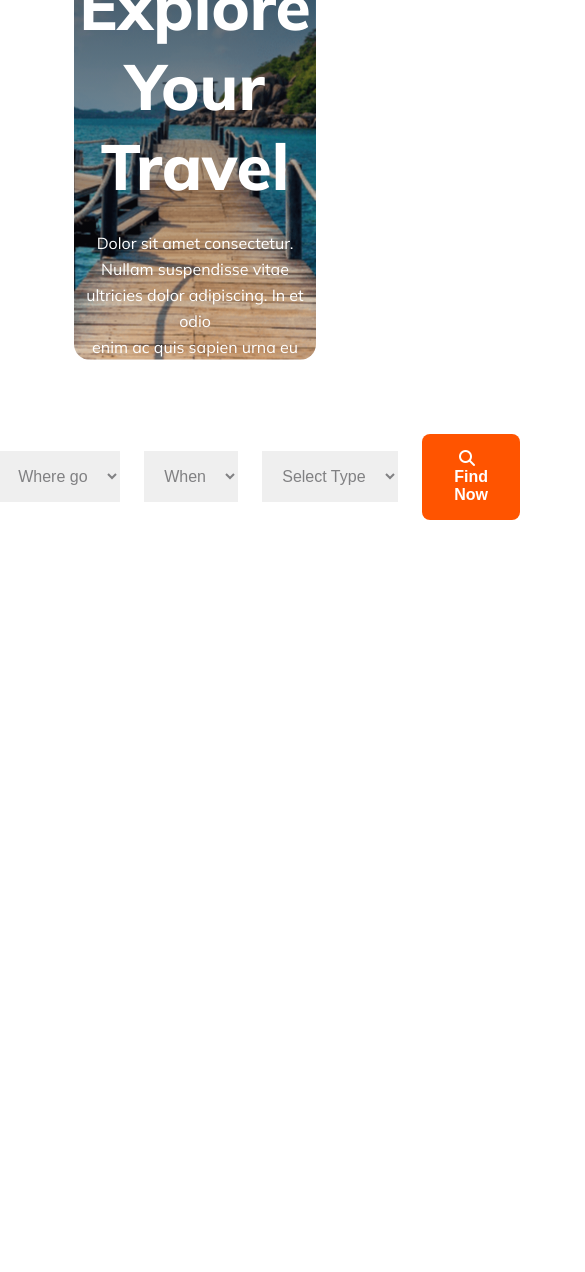
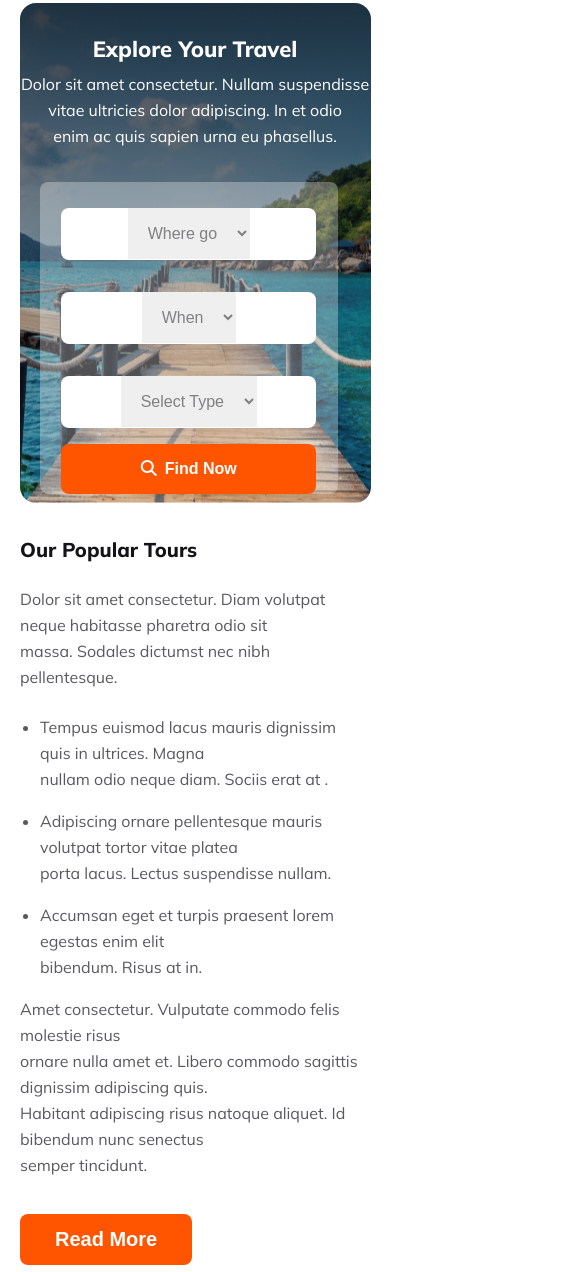
Before and after one commit to mdwahiduzzaman124/Assignment-2, a plain HTML site: page index.html in a window 390 px wide. Shown: the part 330-1602 px from the top of the page, 585 px wide, since content can reach past the window. Before the commit the page ends 850 px from the top, so only its background shows below. Drawn offline with Linux system fonts and the light colour scheme.

Commit message:
banner work and responsive done

```diff
--- a/index.html
+++ b/index.html
@@ -1,17 +1,23 @@
 <!DOCTYPE html>
 <html lang="en">
-
   <head>
-    <meta charset="UTF-8">
-    <meta name="viewport" content="width=device-width, initial-scale=1.0">
+    <meta charset="UTF-8" />
+    <meta name="viewport" content="width=device-width, initial-scale=1.0" />
     <title>Travel valley</title>
-    <link rel="preconnect" href="https://fonts.googleapis.com">
-    <link rel="preconnect" href="https://fonts.gstatic.com" crossorigin>
+    <link rel="preconnect" href="https://fonts.googleapis.com" />
+    <link rel="preconnect" href="https://fonts.gstatic.com" crossorigin />
     <link
-        href="https://fonts.googleapis.com/css2?family=Mulish:wght@400;700;800;900&family=Work+Sans:wght@400;500;600;700;800&display=swap"
-        rel="stylesheet">
-        <link rel="stylesheet" href="https://cdnjs.cloudflare.com/ajax/libs/font-awesome/6.5.1/css/all.min.css" integrity="sha512-DTOQO9RWCH3ppGqcWaEA1BIZOC6xxalwEsw9c2QQeAIftl+Vegovlnee1c9QX4TctnWMn13TZye+giMm8e2LwA==" crossorigin="anonymous" referrerpolicy="no-referrer" />
-    <link rel="stylesheet" href="style/blog.css">
+      href="https://fonts.googleapis.com/css2?family=Mulish:wght@400;700;800&display=swap"
+      rel="stylesheet"
+    />
+    <link
+      rel="stylesheet"
+      href="https://cdnjs.cloudflare.com/ajax/libs/font-awesome/6.5.1/css/all.min.css"
+      integrity="sha512-DTOQO9RWCH3ppGqcWaEA1BIZOC6xxalwEsw9c2QQeAIftl+Vegovlnee1c9QX4TctnWMn13TZye+giMm8e2LwA=="
+      crossorigin="anonymous"
+      referrerpolicy="no-referrer"
+    />
+    <link rel="stylesheet" href="style/blog.css" />
   </head>
 
   <body>
@@ -19,12 +25,14 @@
       <nav>
         <div class="nav">
           <div class="f-nav">
-                    <img src="Images/Group 40071 (2).png" alt="">
-                    <h3 class="nav-title">Hero <span class="part2-of-title">Travel</span> </h3>
+            <img src="Images/Group 40071 (2).png" alt="" />
+            <h3 class="nav-title">
+              Hero <span class="part2-of-title">Travel</span>
+            </h3>
           </div>
-                <div>
+          <div class="nav-ul">
             <ul class="l-nav">
-                        <li><a style="color: #ff5400;" href="">Home</a></li>
+              <li><a style="color: #ff5400" href="">Home</a></li>
               <li><a href="">Packages</a></li>
               <li><a href="">Testimonial</a></li>
               <li><a href="">Blog</a></li>
@@ -34,11 +42,11 @@
         </div>
       </nav>
       <section class="banner">
-                <h1 class="banner-title">
-                    Explore Your Travel
-                </h1>
+        <h1 class="banner-title">Explore Your Travel</h1>
         <p class="banner-discription">
-                    Dolor sit amet consectetur. Nullam suspendisse vitae ultricies dolor adipiscing. In et odio <br> enim ac quis sapien urna eu phasellus.
+          Dolor sit amet consectetur. Nullam suspendisse vitae ultricies dolor
+          adipiscing. In et odio <br>
+          enim ac quis sapien urna eu phasellus.
         </p>
         <div class="options-inside-banner">
           <div class="option">
@@ -57,14 +65,52 @@
             </select>
           </div>
           <div class="banner-btn-div-class">
-                        <button class="banner-btn"><i id="banner-btn-icon" class="fa fa-search"></i>Find Now</button>
+            <button class="banner-btn">
+              <i id="banner-btn-icon" class="fa fa-search"></i>Find Now
+            </button>
           </div>
         </div>
       </section>
     </header>
-    <main>
-
+    <main class="main">
+      <section class="Popular-Tours">
+        <div>
+          <h3 class="popular-tour-title">Our Popular Tours</h3>
+          <p class="popular-tour-discription">
+            Dolor sit amet consectetur. Diam volutpat neque habitasse pharetra
+            odio sit <br />
+            massa. Sodales dictumst nec nibh pellentesque.
+          </p>
+          <ul>
+            <li class="popular-tour-li">
+              Tempus euismod lacus mauris dignissim quis in ultrices. Magna
+              <br />
+              nullam odio neque diam. Sociis erat at .
+            </li>
+            <li id="middle-tour" class="popular-tour-li">
+              Adipiscing ornare pellentesque mauris volutpat tortor vitae platea
+              <br />
+              porta lacus. Lectus suspendisse nullam.
+            </li>
+            <li class="popular-tour-li">
+              Accumsan eget et turpis praesent lorem egestas enim elit <br />
+              bibendum. Risus at in.
+            </li>
+          </ul>
+          <p class="last-discription-popular-tour">
+            Amet consectetur. Vulputate commodo felis molestie risus <br />
+            ornare nulla amet et. Libero commodo sagittis dignissim adipiscing
+            quis. <br />
+            Habitant adipiscing risus natoque aliquet. Id bibendum nunc senectus
+            <br />
+            semper tincidunt.
+          </p>
+          <button class="read-more">Read More</button>
+        </div>
+        <div>
+          <img src="Images/Rectangle 4.png" alt="" />
+        </div>
+      </section>
     </main>
   </body>
-
 </html>
--- a/style/blog.css
+++ b/style/blog.css
@@ -25,7 +25,7 @@ body {
   display: flex;
 }
 
-nav li {
+.nav-ul li {
   list-style: none;
 }
 
@@ -111,7 +111,111 @@ nav ul a {
   font-weight: 700;
   padding: 1rem 2rem;
 }
-#banner-btn-icon{
+#banner-btn-icon {
   padding-right: 8px;
 }
 /* banner work done */
+/* Popular tour work */
+.Popular-Tours {
+  display: flex;
+  margin-left: 19%;
+  margin-right: 19%;
+  margin-top: 100px;
+}
+.popular-tour-title {
+  color: #131318;
+  font-size: 40px;
+  font-weight: 800;
+}
+.popular-tour-discription {
+  color: rgba(19, 19, 24, 0.7);
+  font-size: 16px;
+  font-weight: 400;
+  line-height: 26px;
+  padding-top: 24px;
+  padding-bottom: 8px;
+}
+.popular-tour-li {
+  color: rgba(19, 19, 24, 0.7);
+  font-size: 16px;
+  font-weight: 400;
+  line-height: 26px;
+  padding: 16px 0;
+  margin-left: 20px;
+}
+#middle-tour {
+  padding: 0;
+}
+
+.last-discription-popular-tour {
+  color: rgba(19, 19, 24, 0.7);
+  font-size: 16px;
+  font-style: normal;
+  font-weight: 400;
+  line-height: 26px;
+}
+.read-more {
+  border-radius: 8px;
+  background: #ff5400;
+  border: 0;
+  color: #fff;
+  text-align: center;
+  font-size: 20px;
+  font-weight: 800;
+  padding: 14px 35px;
+  margin-top: 36px;
+}
+
+.Popular-Tours img {
+  padding-left: 80px;
+}
+
+@media screen and (max-width: 576px) {
+  .nav,
+  .l-nav,
+  .options-inside-banner,
+  .Popular-Tours {
+    flex-direction: column;
+    padding-top: 10px;
+    gap: 10px;
+  }
+  .banner-title {
+    color: #fff;
+    font-size: 22px;
+    font-weight: 800;
+    padding-top: 32px;
+  }
+  .banner-discription {
+    padding-top: 8px;
+    height: 63px;
+  }
+  .banner {
+    width: 90%;
+    margin-bottom: 0;
+  }
+  .options-inside-banner {
+    margin: 0;
+    gap: 0;
+    width: 85%;
+    margin-left: 20px;
+  }
+  .option,
+  .banner-btn {
+    width: 255px;
+  }
+  .popular-tour-title {
+    color: #131318;
+    font-size: 20px;
+    font-weight: 800;
+    padding-top: 24px;
+    margin-top: 0;
+  }
+  .Popular-Tours img{
+    width: 100%;
+    padding: 0;
+  }
+  .Popular-Tours{
+    /* padding: 0; */
+    margin: 0 20px;
+  }
+}
```
Lines whose indentation alone changed are shown as unchanged.
